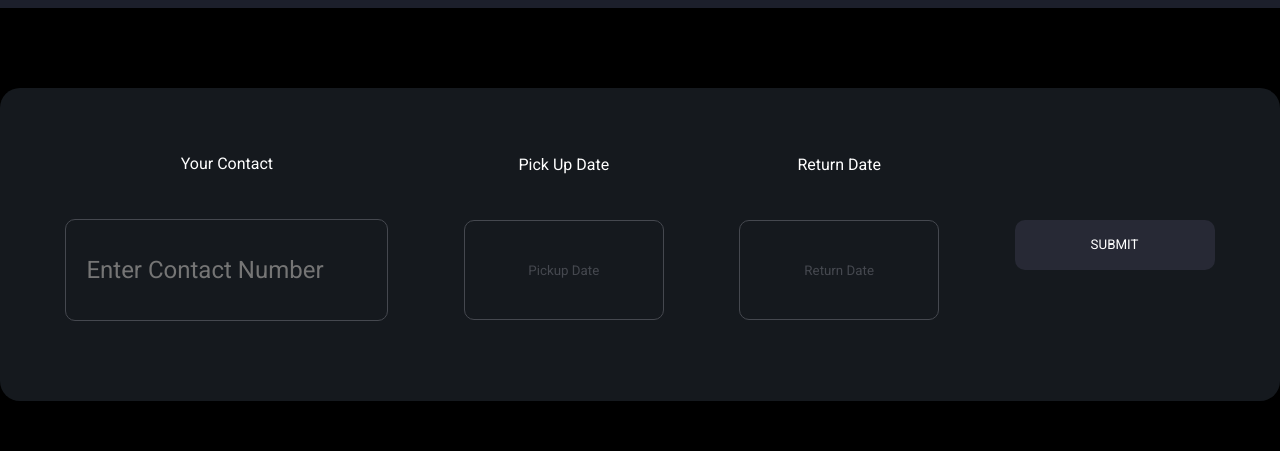
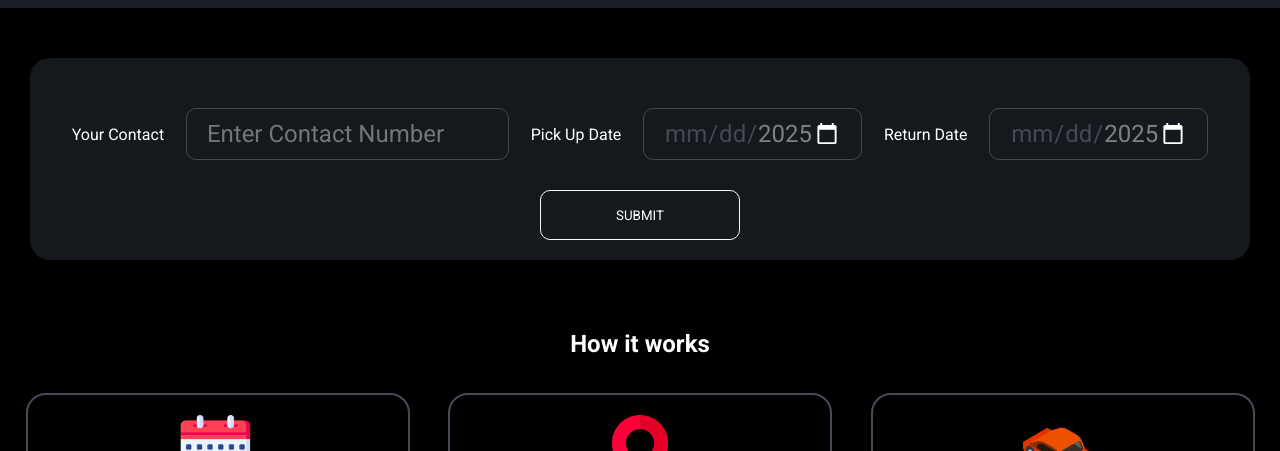
Before and after one commit to KenFemboy/Car-Rental-Website, a React (Vite) app in the folder car-rental-website/: page / in a window 1280 px wide. Shown: the part 815-1266 px from the top of the page. Built offline with nearby package versions, Linux system fonts and the light colour scheme.

Commit message:
goodshit

```diff
--- a/car-rental-website/package.json
+++ b/car-rental-website/package.json
@@ -13,8 +13,10 @@
     "deploy": "gh-pages -d dist"
   },
   "dependencies": {
+    "flatpickr": "^4.6.13",
     "react": "^18.3.1",
     "react-dom": "^18.3.1",
+    "react-flatpickr": "^3.10.13",
     "react-router-dom": "^7.1.3"
   },
   "devDependencies": {
--- a/car-rental-website/src/App.jsx
+++ b/car-rental-website/src/App.jsx
@@ -17,6 +17,7 @@ function App() {
           <Header />
 
           <Routes>
+            <Route path="/Car-Rental-Website" element={<Main />} />
             <Route path="/" element={<Main />} />
             <Route path="/Rentals/" element={<Rentals />} />
             <Route path="*" element={<ErrorPage />} />
--- a/car-rental-website/src/Layout/Components/Main.css
+++ b/car-rental-website/src/Layout/Components/Main.css
@@ -19,57 +19,13 @@
 
 
 
-.userInput {
-    display: flex;
-    flex-direction: row;
-    flex-wrap: wrap;
-    align-items: center;
-    border-radius: 20px;
-    background-color: hsl(216, 18%, 10%);
-    margin: 80px 0px;
-    padding: 20px;
-    justify-content: space-evenly;
-
-}
-
-.userInput div {
-
-    margin: 30px;
-    text-align: center;
-}
 
 
 
 
 
 
-.getuserInput {
-    color: hsl(223, 7%, 29%);
-    height: 70px;
-    border: hsl(223, 7%, 29%) 1px solid;
-    border-radius: 10px;
-    background-color: transparent;
-    margin: 30px 0px;
 
-}
-
-.userInput input {
-    height: 60px;
-    padding: 0px 20px;
-    color: white;
-}
-
-.getuserInput input {
-    display: none;
-}
-
-.userInput div button[type="submit"] {
-    background-color: hsl(232, 15%, 18%);
-    color: white;
-    border: none;
-    border-radius: 10px;
-    padding: 10px 30px;
-}
 
 
 
--- a/car-rental-website/src/Layout/UserForm.css
+++ b/car-rental-website/src/Layout/UserForm.css
@@ -1,25 +1,47 @@
-.userInput input {
-    height: 100px;
-    padding: 0px 20px;
-    color: white;
-    font-size: 3vh
+.userInput {
+    display: flex;
+    flex-direction: row;
+    flex-wrap: wrap;
+    align-items: center;
+    border-radius: 20px;
+    background-color: hsl(216, 18%, 10%);
+    padding: 20px;
+    justify-content: space-evenly;
+    margin: 50px 30px;
 }
 
-.getuserInput {
+.userInput div {
+    margin: 30px;
+    text-align: center;
+}
+
+.userInput input {
+
+
+    padding: 0px 20px;
+    font-size: 3vh;
+    background-color: hsl(216, 18%, 10%);
+
+}
+
+input {
     color: hsl(223, 7%, 29%);
-    height: 100px;
+    height: 50px;
     border: hsl(223, 7%, 29%) 1px solid;
     border-radius: 10px;
-    background-color: transparent;
     margin: 30px 0px;
 
 }
 
-.getuserInput input {
-    display: none;
+
+input[type="date"]::-webkit-calendar-picker-indicator {
+    display: block;
+    filter: invert(1);
 }
 
-.userInput div button[type="submit"] {
+
+
+input[type="submit"] {
     background-color: hsl(232, 15%, 18%);
     color: white;
     border: none;
--- a/car-rental-website/src/Layout/UserForm.jsx
+++ b/car-rental-website/src/Layout/UserForm.jsx
@@ -1,30 +1,42 @@
 import './UserForm.css'
+
 function UserForm() {
+    const today = new Date().toISOString().split("T")[0];
+
+    const maxDate = (monthsToAdd) => {
+        const futureDate = new Date();
+        futureDate.setMonth(futureDate.getMonth() + monthsToAdd);
+        return futureDate.toISOString().split("T")[0];
+    };
+
     return (
+
         <div className="userInput">
-            <div>
-                <p>Your Contact</p>
-                <input type="number" name='contactNumber' className="getuserInput" placeholder='Enter Contact Number'></input>
-            </div>
-            <div>
-                <p>Pick Up Date</p>
-                <button className="getuserInput" onClick={() => document.getElementById('calendar').showPicker()}><input type="date" id="calendar" name="pickupDate"></input>Pickup Date</button>
 
 
 
-            </div>
-            <div>
-                <p>Return Date</p>
-                <button className="getuserInput" onClick={() => document.getElementById('calendar').showPicker()}><input type="date" id="calendar" name="returnDAte"></input>Return Date</button>
-            </div>
+            <label>Your Contact</label>
+            <input type="number" name='contactNumber' placeholder='Enter Contact Number'></input>
 
-            <div>
-                <button type="submit">SUBMIT</button>
-
-            </div>
+            <label>Pick Up Date</label>
+            <input type="date" id="calendar" name="pickupDate" min={today} max={maxDate(2)}></input>
 
 
-        </div>
+
+
+
+            <label>Return Date</label>
+            <input type="date" id="calendar" name="returnDate" min={today} max={maxDate(4)}></input>
+
+
+
+            <button type="submit">SUBMIT</button>
+
+
+
+
+
+        </div >
     )
 }
 export default UserForm
--- a/car-rental-website/vite.config.js
+++ b/car-rental-website/vite.config.js
@@ -4,5 +4,5 @@ import react from '@vitejs/plugin-react'
 // https://vite.dev/config/
 export default defineConfig({
   plugins: [react()],
-  base: "",
+  base: "/",
 })
```
Also changed, not shown: 1 other file (tests, documents, lock files or other folders).
